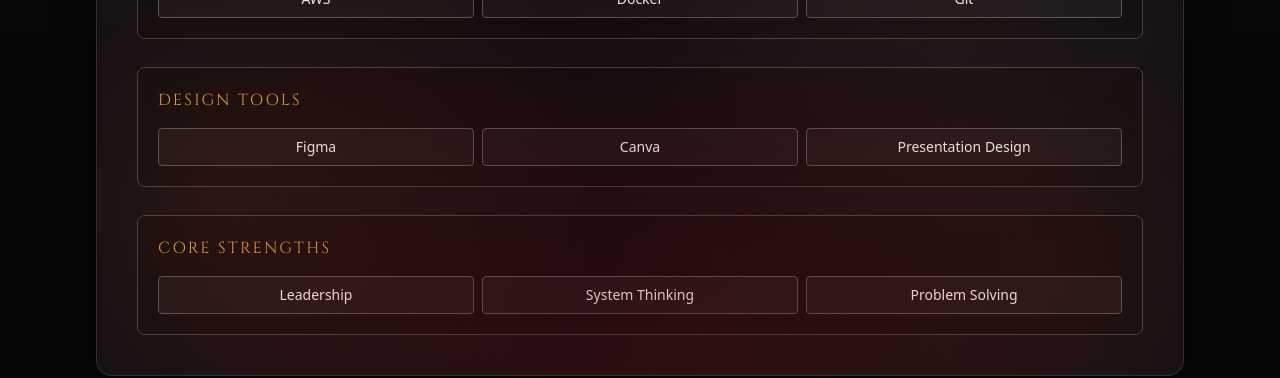
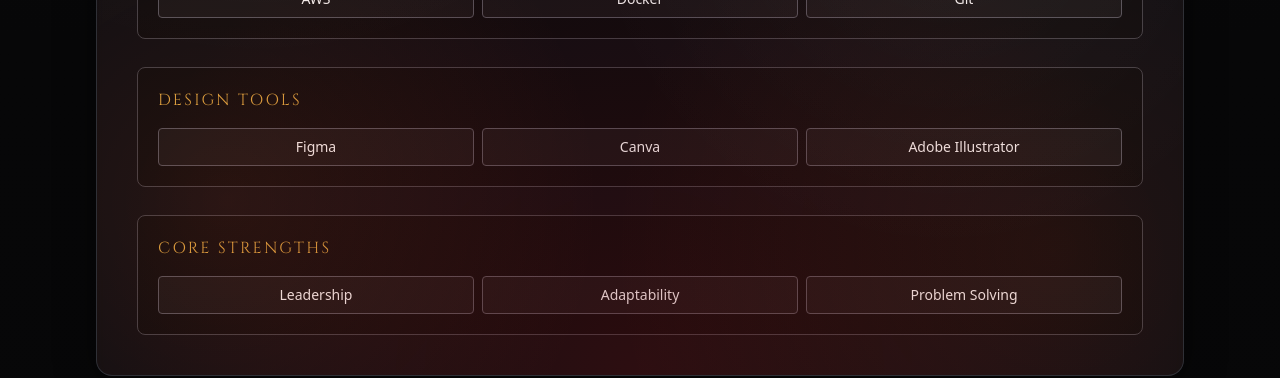
Before and after one commit to krishnad03/Krishna_Portfolio, a Next.js app: page / in a window 1280 px wide. Shown: the part 3400-3778 px from the top of the page. Built offline with nearby package versions, Linux system fonts and the light colour scheme.

Commit message:
Update cursor and skill labels

```diff
--- a/components/ui/CustomCursor.tsx
+++ b/components/ui/CustomCursor.tsx
@@ -1,5 +1,6 @@
 "use client";
 
+import Image from "next/image";
 import { motion, useSpring } from "framer-motion";
 import { useEffect, useState } from "react";
 
@@ -53,12 +54,18 @@
         }}
       />
       <motion.div
-        className="pointer-events-none fixed z-[118] opacity-60"
+        className="pointer-events-none fixed z-[118] opacity-75"
         style={{ x: springX, y: springY }}
       >
-        <svg width="24" height="16" viewBox="0 0 24 16" fill="none">
-          <path d="M1 12L8 8L14 10L20 4L23 5L18 11L13 13L7 12L4 15L1 12Z" fill="#d9a441" />
-        </svg>
+        <div className="relative h-10 w-10">
+          <Image
+            src="/assets/sigils/hand-of-king.png"
+            alt="Hand of the King cursor"
+            fill
+            sizes="40px"
+            className="object-contain drop-shadow-[0_0_14px_rgba(217,164,65,0.5)]"
+          />
+        </div>
       </motion.div>
       <motion.div
         className="pointer-events-none fixed z-[119] h-2 w-2 rounded-full bg-ember/70"
--- a/utils/content.ts
+++ b/utils/content.ts
@@ -42,14 +42,14 @@
     skills: [
       { name: "Figma", value: 70 },
       { name: "Canva", value: 77 },
-      { name: "Presentation Design", value: 83 }
+      { name: "Adobe Illustrator", value: 83 }
     ]
   },
   {
     title: "Core Strengths",
     skills: [
       { name: "Leadership", value: 89 },
-      { name: "System Thinking", value: 84 },
+      { name: "Adaptability", value: 84 },
       { name: "Problem Solving", value: 91 }
     ]
   }
```
